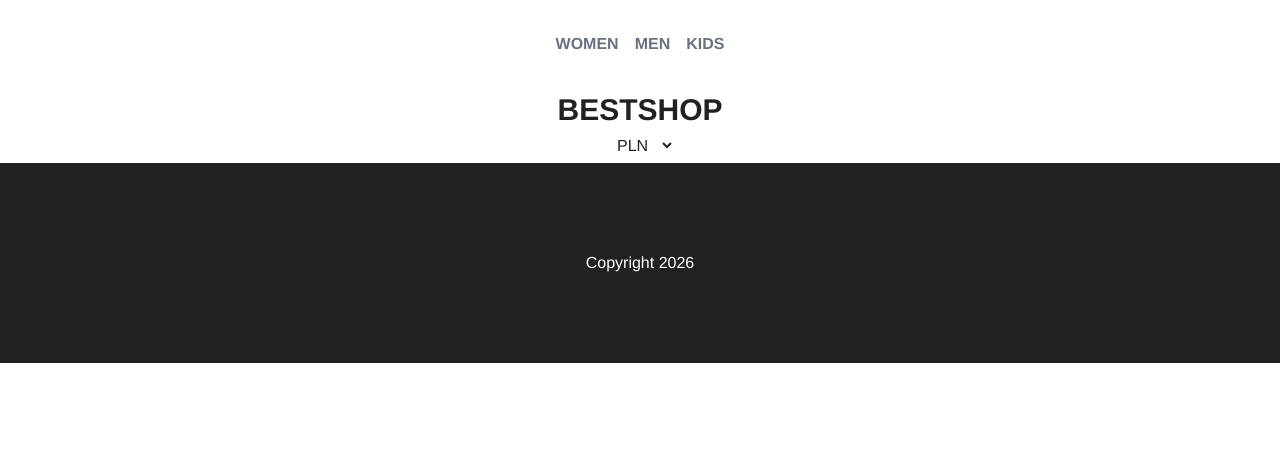
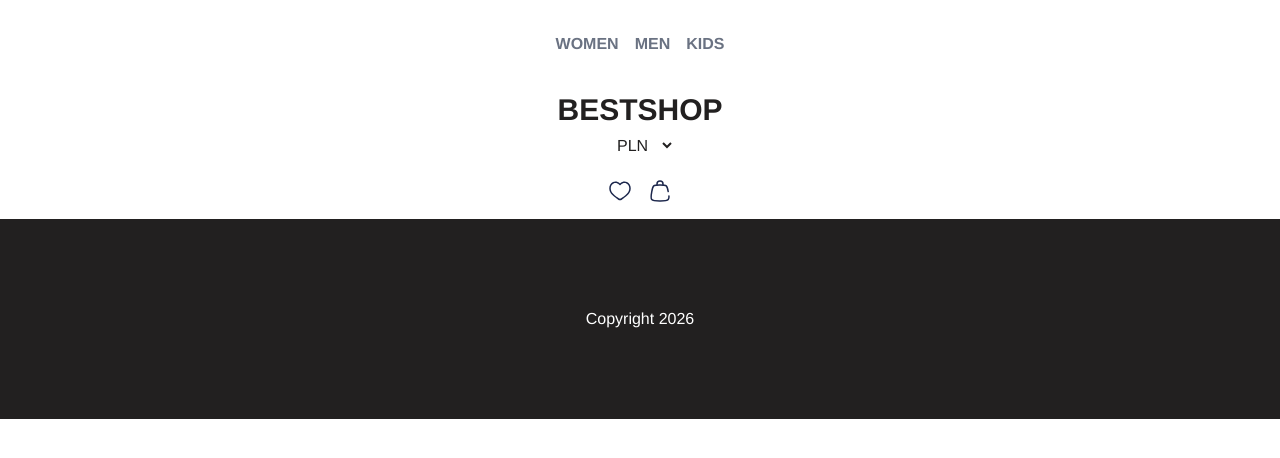
Before and after one commit to BartoszStachowski/react-shop-ecommerce, a React (Vite) app in the folder front-end/: page / in a window 1280 px wide. Shown: the top 458 px of the page. Built offline with nearby package versions, Linux system fonts and the light colour scheme.

Commit message:
IconMenu component

```diff
--- /dev/null
+++ b/front-end/src/components/IconMenu/IconMenu.tsx
@@ -0,0 +1,20 @@
+import { Link } from 'react-router-dom';
+import BAG_ICON from '@/assets/bag.svg';
+import HEART_ICON from '@/assets/heart.svg';
+
+export const IconMenu = () => {
+    return (
+        <ul className="flex gap-4 p-4">
+            <li>
+                <Link to="/favorites">
+                    <img src={HEART_ICON} alt="heart icon" />
+                </Link>
+            </li>
+            <li>
+                <Link to="/cart">
+                    <img src={BAG_ICON} alt="bag icon" />
+                </Link>
+            </li>
+        </ul>
+    );
+};
--- a/front-end/src/components/Layout/Layout.tsx
+++ b/front-end/src/components/Layout/Layout.tsx
@@ -2,6 +2,7 @@ import { Footer } from '@/components/Footer/Footer.tsx';
 import { MainMenu } from '@/components/MainMenu/MainMenu.tsx';
 import { Logo } from '@/components/Logo/Logo.tsx';
 import { CurrencySelector } from '@/components/CurrencySelector/CurrencySelector.tsx';
+import { IconMenu } from '@/components/IconMenu/IconMenu.tsx';
 
 export const Layout = () => {
     return (
@@ -9,6 +10,7 @@ export const Layout = () => {
             <MainMenu />
             <Logo />
             <CurrencySelector />
+            <IconMenu />
             <Footer />
         </>
     );
```
Also changed, not shown: front-end/src/assets/bag.svg (added), front-end/src/assets/heart.svg (added).
